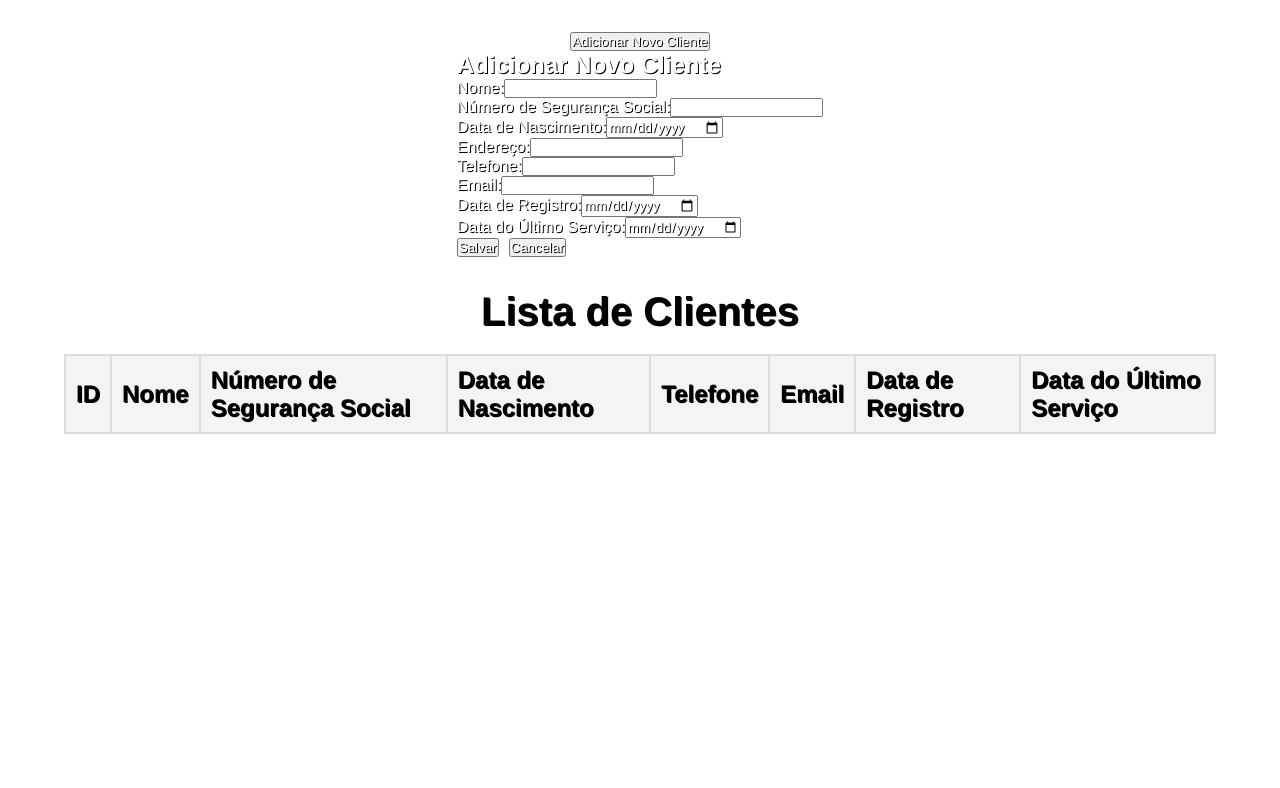
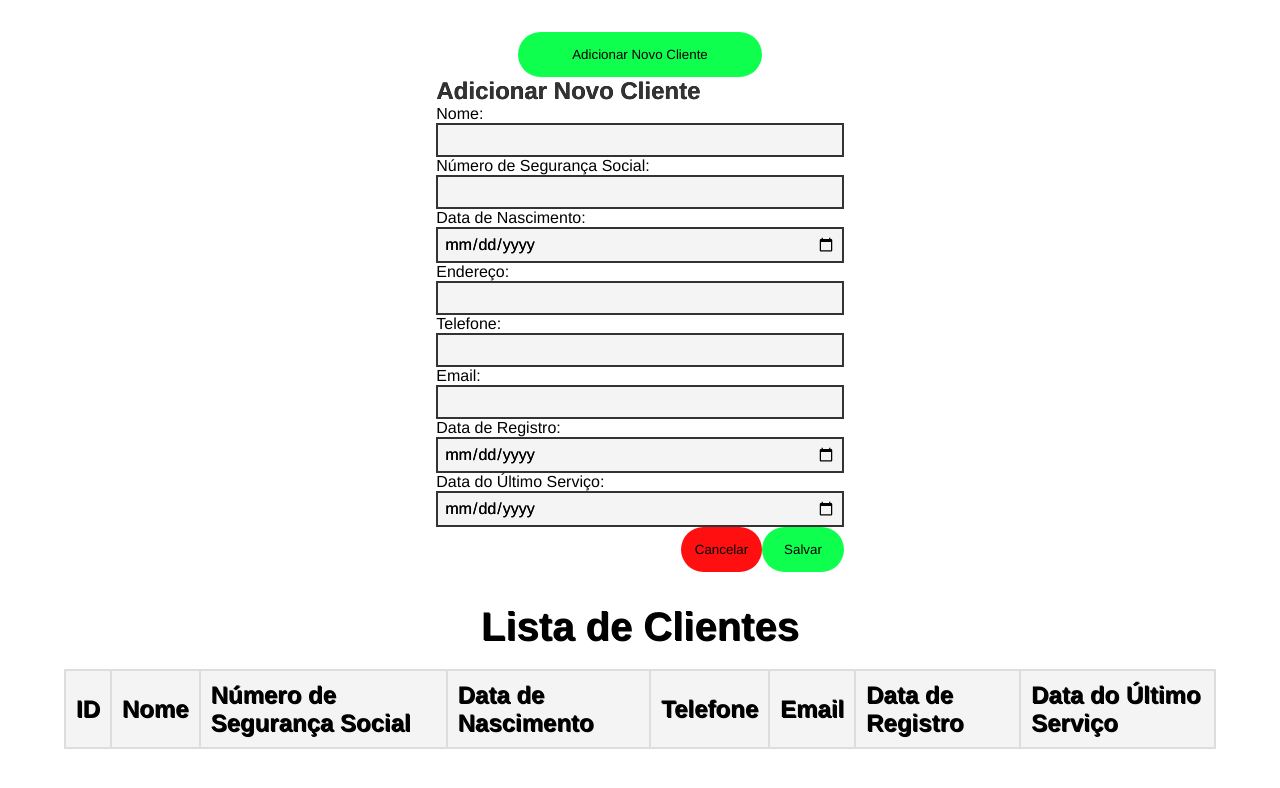
Before and after one commit to gbr-azv/Auto-Services-Hub, a React (Create React App) app in the folder frontend/: page /Costumers in a window 1280 px wide. Both pictures are taken after a click on the button "Adicionar Novo Cliente". Shown: the top 788 px of the page. Built offline with nearby package versions, Linux system fonts and the light colour scheme.

Commit message:
alteração na pagina clientes e alterações no css

```diff
--- a/frontend/src/pages/Costumers.js
+++ b/frontend/src/pages/Costumers.js
@@ -46,7 +46,7 @@ function Costumers() {
   return (
     <div className='container-list'>
       {/* //BOTAO PARA ABRIR MODAL */}
-      <button onClick={() => setMostrarModal(true)}>Adicionar Novo Cliente</button>
+      <button className='bt_new_costumers' onClick={() => setMostrarModal(true)}>Adicionar Novo Cliente</button>
 
       {/* //MODAL */}
       {mostrarModal && (
@@ -165,8 +165,8 @@ function Costumers() {
               />
             </label>
             <br />
-            <button type="submit">Salvar</button>
-            <button
+            <button className="bt-costumers-salvar" type="submit">Salvar</button>
+            <button className='bt-costumers-cancelar'
               type="button"
               onClick={() => setMostrarModal(false)}
               style={{ marginLeft: "10px" }}
--- a/frontend/src/styles/Costumers.css
+++ b/frontend/src/styles/Costumers.css
@@ -46,3 +46,77 @@
     box-shadow: "0 4px 8px rgba(0, 0, 0, 0.2)";
     z-index: 1000;
   };
+
+.modalStyle{
+    text-align: center;
+    display: flex;
+    flex-direction: column;
+    justify-content: center;
+    align-items: center;
+    font-family: Helvetica;
+}
+
+.bt_new_costumers{
+    width: 20%;
+    height: 45px;
+    background: #0fff4f;
+    border: none;
+    outline: none;
+    border-radius: 40px;
+    color: #000000;
+    text-shadow: none;
+    float: right;
+}
+
+.modalStyle h2{
+    color: #333;
+    align-items: center;
+    font-size: 24px;
+    text-shadow: 0.01em 0.01em 0.01em black;
+}
+
+.modalStyle label{
+    color: #000000;
+    outline: none;
+    border: none;
+    text-shadow: none;
+}
+
+.modalStyle input{
+    width: 100%;
+    height: 100%;
+    background-color: #f4f4f4;
+    color: #000000;
+    outline: none;
+    border: 2px solid rgba(255, 255, 255, 0.2);
+    border-color: #333;
+    font-size: 16px;
+    position: relative;
+    flex-direction: column;
+    padding: 6px;
+    text-shadow: 0.01em 0.01em 0.01em black;
+}
+
+.bt-costumers-salvar{
+    width: 20%;
+    height: 45px;
+    background: #0fff4f;
+    border: none;
+    outline: none;
+    border-radius: 40px;
+    color: #000000;
+    text-shadow: none;
+    float: right;
+}
+
+.bt-costumers-cancelar{
+    width: 20%;
+    height: 45px;
+    background: #ff0f0f;
+    border: none;
+    outline: none;
+    border-radius: 40px;
+    color: #000000;
+    text-shadow: none;
+    float: right;
+}
--- a/frontend/src/styles/Login.css
+++ b/frontend/src/styles/Login.css
@@ -12,7 +12,7 @@
   justify-content: center;
   align-items: center;
   min-height: 100vh;
-  background: url("C:\Dev\auto-services-hub\frontend\src\assets\fundo-login.jpg") no-repeat;
+  background: url("C:\Users\maria\OneDrive\Documentos\UCB\Programação\Web\Projeto extenssão web\Auto-Services-Hub\frontend\src\assets\fundo-login.jpg") no-repeat;
   background-size: cover;
   background-position: center;
 }
```
